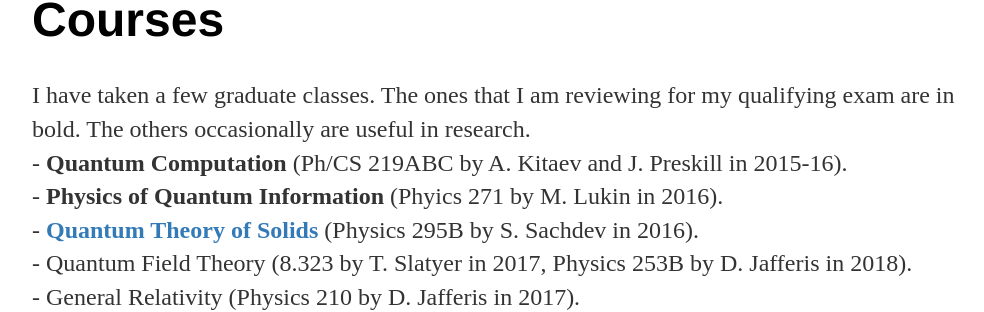
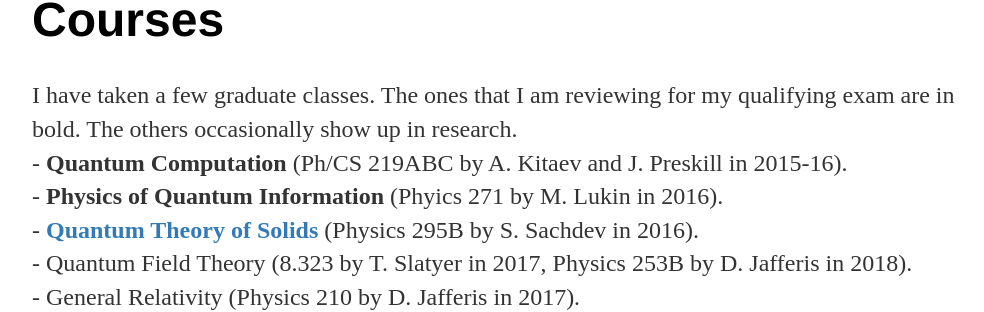
Before and after one commit to emilkhab/emilkhab.github.io, a Jekyll site: the page built from courses/index.html, in a window 1280 px wide. Shown: the part 118-430 px from the top of the page, without its empty margins (128-1112 px from the left). Built offline with Jekyll 4.4.1, drawn with Linux system fonts in a browser that asks for light colours.

Commit message:
Update index.html

```diff
--- a/courses/index.html
+++ b/courses/index.html
@@ -4,7 +4,7 @@ title: Courses
 ---
 <h1>{{page.title}}</h1>
 <div class="blurb">
-	<p>I have taken a few graduate classes. The ones that I am reviewing for my qualifying exam are in bold. The others occasionally are useful in research.<br/>
+	<p>I have taken a few graduate classes. The ones that I am reviewing for my qualifying exam are in bold. The others occasionally show up in research.<br/>
 	- <b>Quantum Computation</b> (Ph/CS 219ABC by A. Kitaev and J. Preskill in 2015-16).<br/>
 	- <b>Physics of Quantum Information</b> (Phyics 271 by M. Lukin in 2016).<br/>
 	- <b><a href="https://canvas.harvard.edu/courses/16134/files/3358023/download?verifier=0HFzS1vnOuMTl3zTGhFRkvGfekVc2lxObcm8YH5T">Quantum Theory of Solids</a></b> (Physics 295B by S. Sachdev in 2016).<br/>
```
